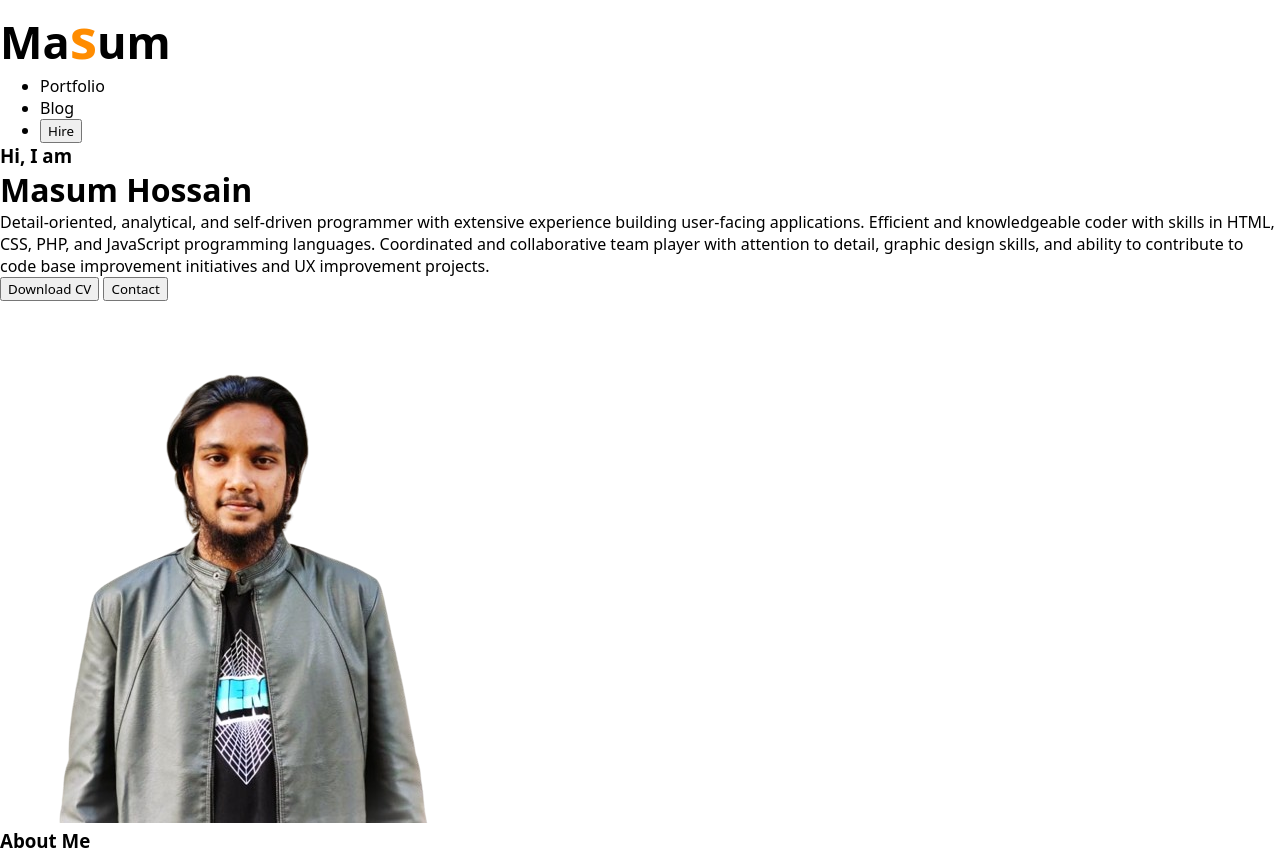
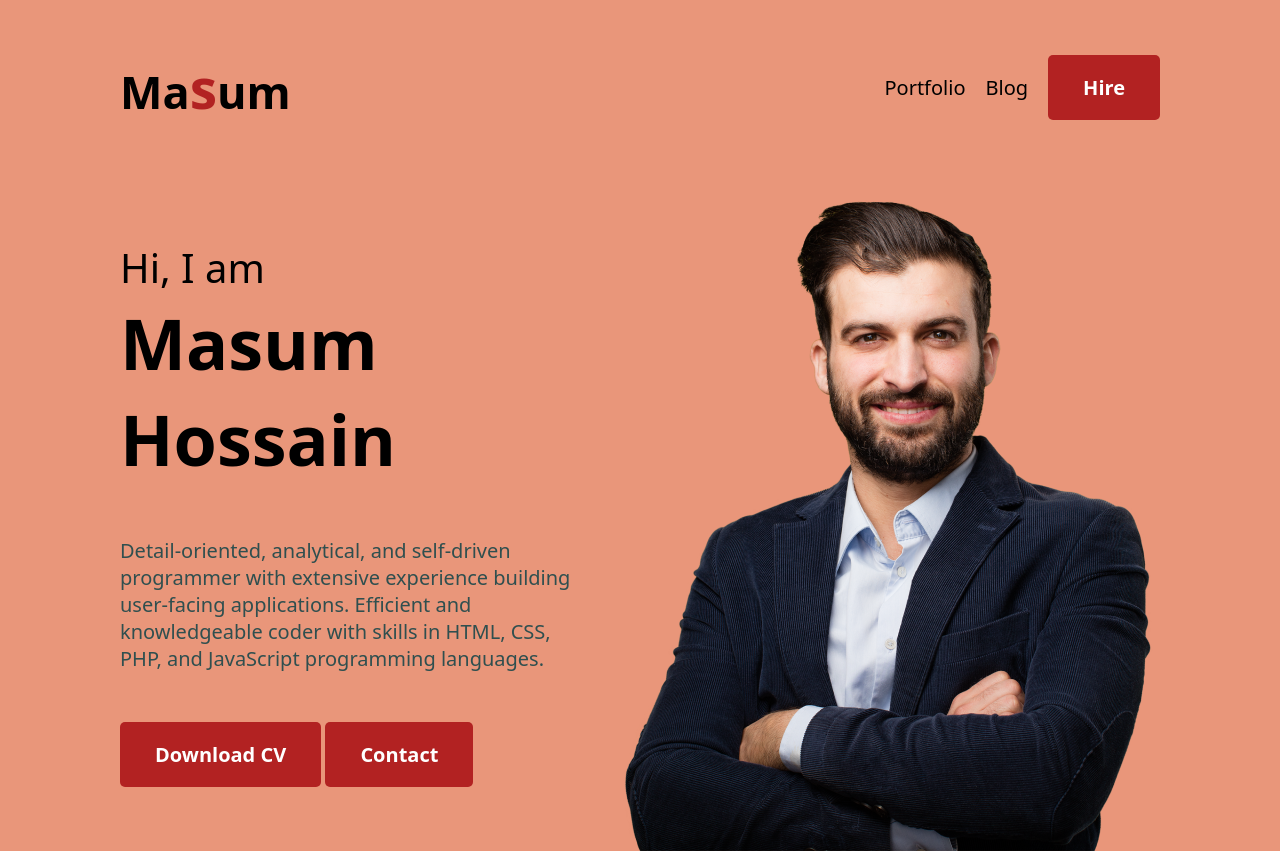
Before and after one commit to masumhs73/my-portfolio1, a plain HTML site: page images/index.html in a window 1280 px wide. Shown: the top 856 px of the page. Drawn offline with Linux system fonts and the light colour scheme.

Commit message:
added header and banner styles

```diff
--- a/images/index.html
+++ b/images/index.html
@@ -25,12 +25,11 @@
             <div>
                 <h3 class="banner-sub-title">Hi, I am</h3>
                 <h1 class="banner-title">Masum Hossain</h1>
-                <p class="banner-description">Detail-oriented, analytical, and self-driven programmer with extensive experience building user-facing applications. Efficient and knowledgeable coder with skills in HTML, CSS, PHP, and JavaScript programming languages. Coordinated and collaborative team player with attention to detail, graphic design skills, and ability to contribute to code base improvement initiatives and UX improvement projects.</p>
+                <p class="banner-description">Detail-oriented, analytical, and self-driven programmer with extensive experience building user-facing applications. Efficient and knowledgeable coder with skills in HTML, CSS, PHP, and JavaScript programming languages.</p>
                 <button class="btn-primary">Download CV</button>
                 <button class="btn-primary">Contact</button>
             </div>
-            <img src="/images/myself.png" alt="">
-        </div>
+            <img src="/images/hardy.png" alt="">
     </header>
     <main>
         <!-- About Section -->
--- a/images/styles/style.css
+++ b/images/styles/style.css
@@ -1,36 +1,78 @@
 *{
-    margin: 0;
+    margin: 0%;
     font-family:system-ui, -apple-system, BlinkMacSystemFont, 'Segoe UI', Roboto, Oxygen, Ubuntu, Cantarell, 'Open Sans', 'Helvetica Neue', sans-serif;
 }
 
-header{}
+header{
+    background-color:darksalmon;
+
+}
+
 .text-primary{
-    color: darkorange;
+    color:firebrick;
     font-size: 55px;
 }
-.btn-primary{}
+.btn-primary{
+    font-size: 20px;
+    padding: 15px 35px;
+    height: 65px;
+    font-weight: 700;
+    border: 1px;
+    border-radius: 5px;
+    background-color:firebrick;
+    color: #ffffff;
+}
 
 /* header and navigation styles */
 
-nav{}
+nav{
+    display: flex;
+    justify-content: space-between;
+    padding: 50px 120px;;
+}
 .nav-title{
     font-size: 45px;
     font-weight: 600;
 
 }
-nav ul{}
-nav li{}
+nav ul{
+    display: flex;
+    align-items: center;
+}
+nav li{
+    list-style: none;
+    margin-left: 20px;
+    font-size: 20px;
+
+}
 
 /* banner styles */
 
-.banner{}
-.banner-sub-title{}
-.banner-title{}
-.banner-description{}
+.banner{
+    display: flex;
+    align-items: center;
+    margin: 0 120px;
+}
+.banner-sub-title{
+    font-size: 40px;
+    font-weight: 500;
+}
+.banner-title{
+    font-size: 70px;
+    font-weight: 800px;
+    margin-bottom: 50px;
+}
+.banner-description{
+    font-size: 20px;
+    color: darkslategrey;
+    margin-bottom: 50px;
+}
 
 /* about section styles */
 
-.about{}
+.about{
+    margin-top: 130px;
+}
 .about-section-title{}
 .about-section-description{}
 .about-section-container{}
```
